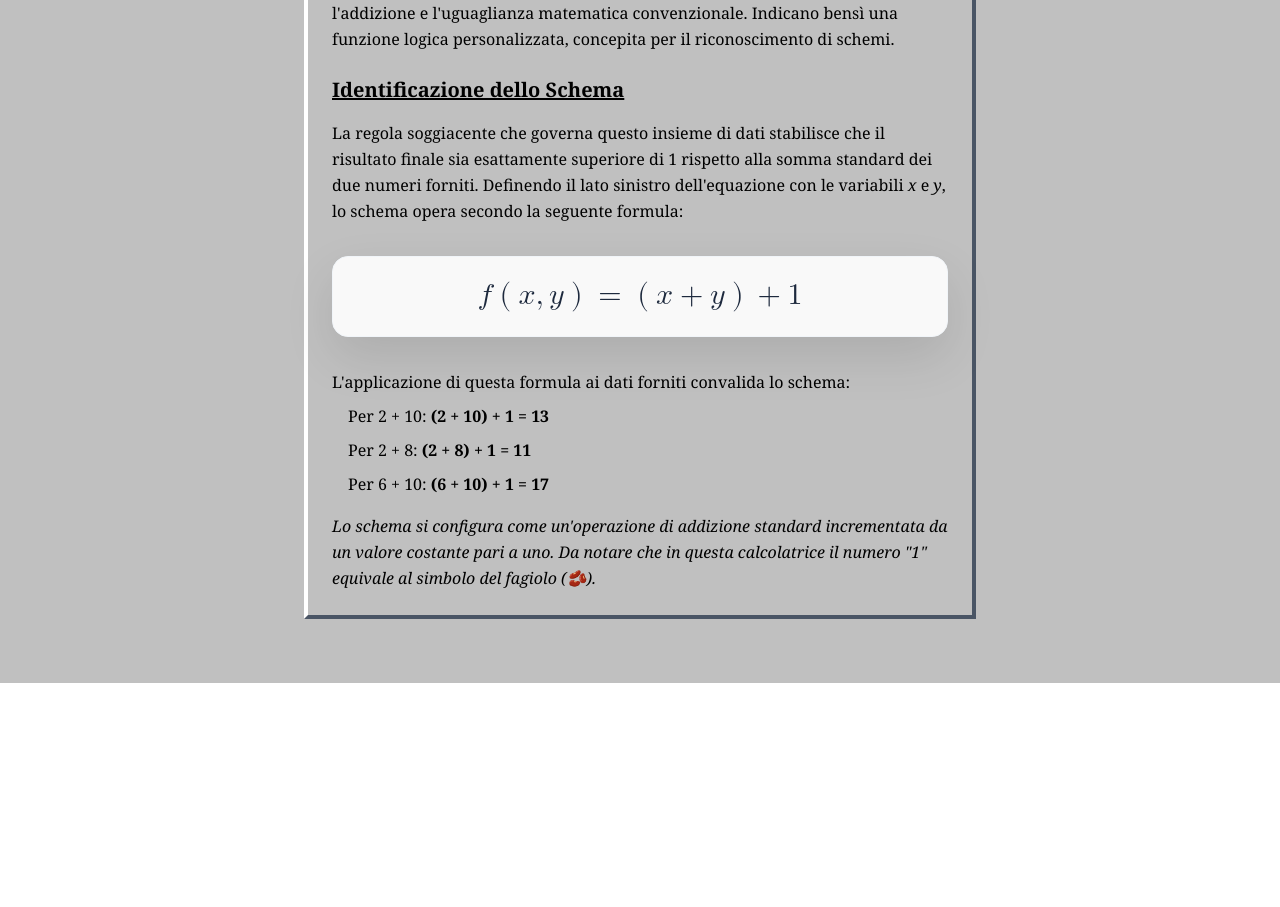
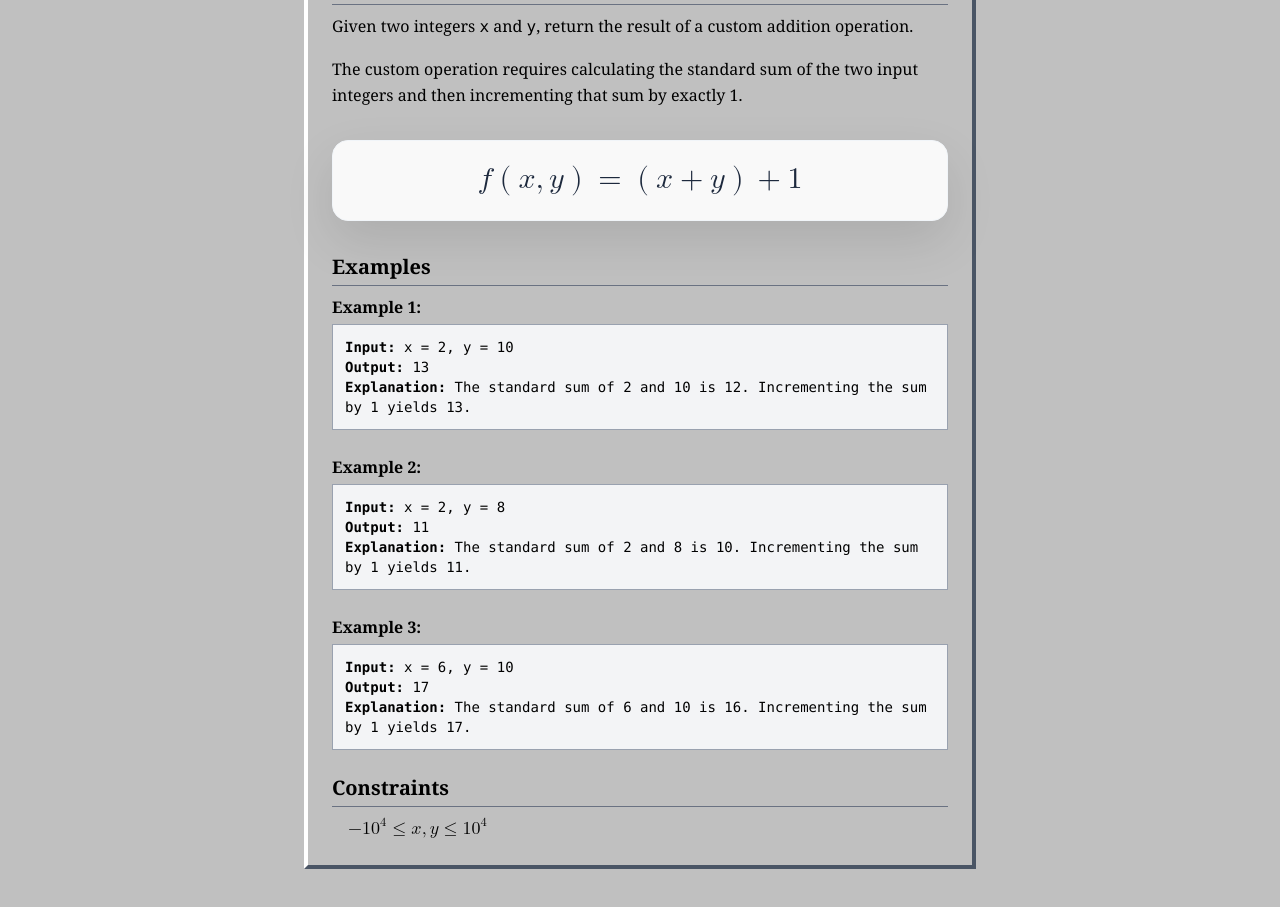
Before and after one commit to legato-sonata/stretto, a SvelteKit app: page / in a window 1280 px wide. Shown: the part 691-1598 px from the top of the page. Before the commit the page ends 1374 px from the top, so only its background shows below. Built offline with nearby package versions, Linux system fonts and the light colour scheme.

Commit message:
add lore

```diff
--- a/src/routes/+page.svelte
+++ b/src/routes/+page.svelte
@@ -153,15 +153,15 @@
 
 		<!-- Explanation Section -->
 		<div class="text-left w-full max-w-2xl bg-[#c0c0c0] border-4 border-t-white border-l-white border-b-gray-600 border-r-gray-600 p-6 mb-8 font-serif leading-relaxed">
-			<h2 class="text-xl font-bold mb-4"><u>Analisi Logica</u></h2>
+			<h1 class="text-3xl font-bold mb-2">Custom Incremented Addition</h1>
+			<p class="mb-6 font-bold text-[#008000]">Difficulty: Easy</p>
+
+			<h3 class="text-xl font-bold mb-2 border-b border-gray-500 pb-1">Description</h3>
 			<p class="mb-4">
-				La premessa del quesito si fonda su un'incongruenza matematica. Nell'aritmetica standard in base 10, le equazioni fornite risultano false (es. 2 + 10 &ne; 13). Il simbolo "+" e il segno "=" in questo contesto non rappresentano l'addizione e l'uguaglianza matematica convenzionale. Indicano bensì una funzione logica personalizzata, concepita per il riconoscimento di schemi.
+				Given two integers <code>x</code> and <code>y</code>, return the result of a custom addition operation.
 			</p>
-
-			<h2 class="text-xl font-bold mb-4 mt-6"><u>Identificazione dello Schema</u></h2>
 			<p class="mb-4">
-				La regola soggiacente che governa questo insieme di dati stabilisce che il risultato finale sia esattamente superiore di 1 rispetto alla somma standard dei due numeri forniti.
-				Definendo il lato sinistro dell'equazione con le variabili <i>x</i> e <i>y</i>, lo schema opera secondo la seguente formula:
+				The custom operation requires calculating the standard sum of the two input integers and then incrementing that sum by exactly 1.
 			</p>
 
 			<!-- Ultra-modern, sleek contrast block -->
@@ -184,15 +184,45 @@
 				</math>
 			</div>
 
-			<p class="mb-2">L'applicazione di questa formula ai dati forniti convalida lo schema:</p>
-			<ul class="list-square list-inside ml-4 space-y-2 mb-4">
-				<li>Per 2 + 10: <b>(2 + 10) + 1 = 13</b></li>
-				<li>Per 2 + 8: <b>(2 + 8) + 1 = 11</b></li>
-				<li>Per 6 + 10: <b>(6 + 10) + 1 = 17</b></li>
+			<h3 class="text-xl font-bold mb-2 border-b border-gray-500 pb-1">Examples</h3>
+
+			<div class="mb-6">
+				<p class="font-bold mb-1">Example 1:</p>
+				<div class="bg-gray-100 border border-gray-400 p-3 font-mono text-sm mb-2">
+					<strong>Input:</strong> x = 2, y = 10<br>
+					<strong>Output:</strong> 13<br>
+					<strong>Explanation:</strong> The standard sum of 2 and 10 is 12. Incrementing the sum by 1 yields 13.
+				</div>
+			</div>
+
+			<div class="mb-6">
+				<p class="font-bold mb-1">Example 2:</p>
+				<div class="bg-gray-100 border border-gray-400 p-3 font-mono text-sm mb-2">
+					<strong>Input:</strong> x = 2, y = 8<br>
+					<strong>Output:</strong> 11<br>
+					<strong>Explanation:</strong> The standard sum of 2 and 8 is 10. Incrementing the sum by 1 yields 11.
+				</div>
+			</div>
+
+			<div class="mb-6">
+				<p class="font-bold mb-1">Example 3:</p>
+				<div class="bg-gray-100 border border-gray-400 p-3 font-mono text-sm mb-2">
+					<strong>Input:</strong> x = 6, y = 10<br>
+					<strong>Output:</strong> 17<br>
+					<strong>Explanation:</strong> The standard sum of 6 and 10 is 16. Incrementing the sum by 1 yields 17.
+				</div>
+			</div>
+
+			<h3 class="text-xl font-bold mb-2 border-b border-gray-500 pb-1">Constraints</h3>
+			<ul class="list-square list-inside ml-4 mt-2">
+				<li>
+					<math xmlns="http://www.w3.org/1998/Math/MathML" display="inline" class="text-lg">
+						<mo>&#x2212;</mo><msup><mn>10</mn><mn>4</mn></msup>
+						<mo>&#x2264;</mo><mi>x</mi><mo>,</mo><mi>y</mi>
+						<mo>&#x2264;</mo><msup><mn>10</mn><mn>4</mn></msup>
+					</math>
+				</li>
 			</ul>
-			<p class="mt-4">
-				<i>Lo schema si configura come un'operazione di addizione standard incrementata da un valore costante pari a uno. Da notare che in questa calcolatrice il numero "1" equivale al simbolo del fagiolo (🫘).</i>
-			</p>
 		</div>
 	</center>
 </div>
```
